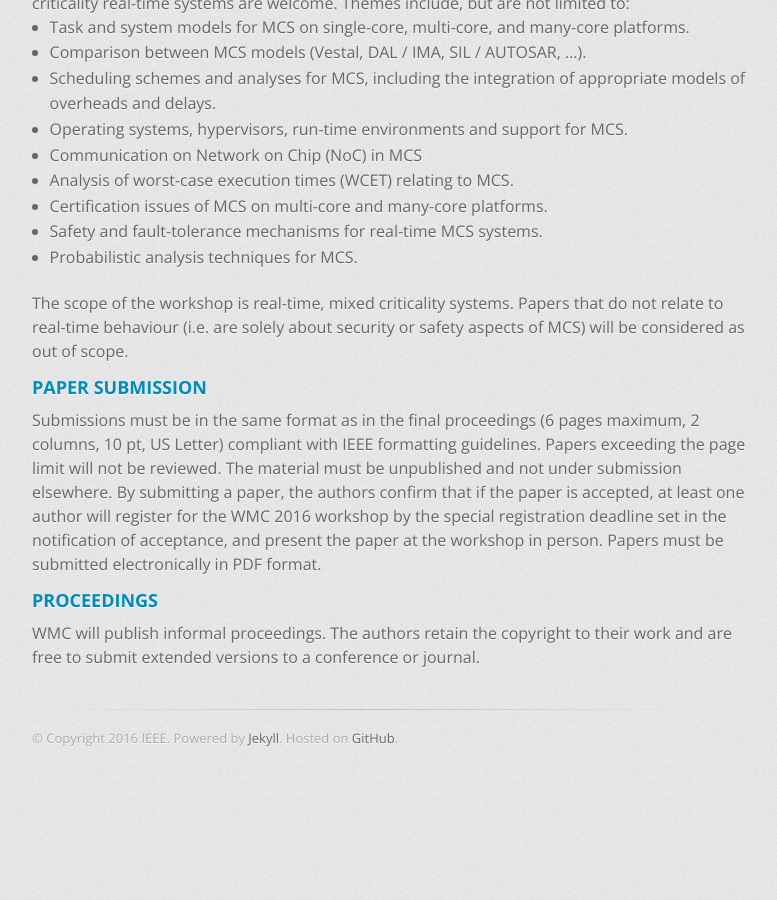
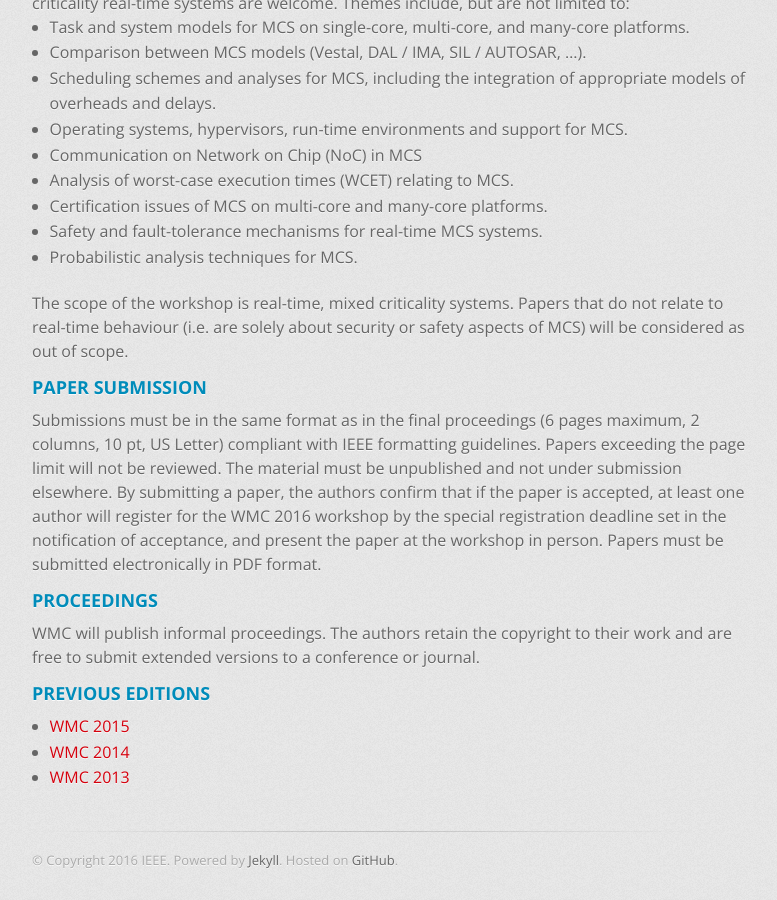
Before and after one commit to GSathish/wmc2016, a Jekyll site: the page built from index.html, in a window 1280 px wide and 900 px high, scrolled down 1215 px. Shown: the whole window, without its empty margins (248-1025 px from the left). Built offline with Jekyll 4.4.1, drawn with Linux system fonts in a browser that asks for light colours; before the commit the page ends 1993 px from its top, so only the background shows below that.

Commit message:
added link to previous editions

```diff
--- a/index.html
+++ b/index.html
@@ -49,3 +49,11 @@ Papers must be submitted electronically in PDF format.
 <h3>PROCEEDINGS</h3>
 
 WMC will publish informal proceedings. The authors retain the copyright to their work and are free to submit extended versions to a conference or journal.
+
+<h3>PREVIOUS EDITIONS</h3>
+
+<ul>
+	<li><a href="http://www-users.cs.york.ac.uk/~robdavis/wmc/">WMC 2015</a></li>
+	<li><a href="http://www-users.cs.york.ac.uk/~robdavis/wmc2013/">WMC 2014</a></li>
+	<li><a href="http://www-users.cs.york.ac.uk/~robdavis/wmc2013/">WMC 2013</a></li>
+</ul>
```
